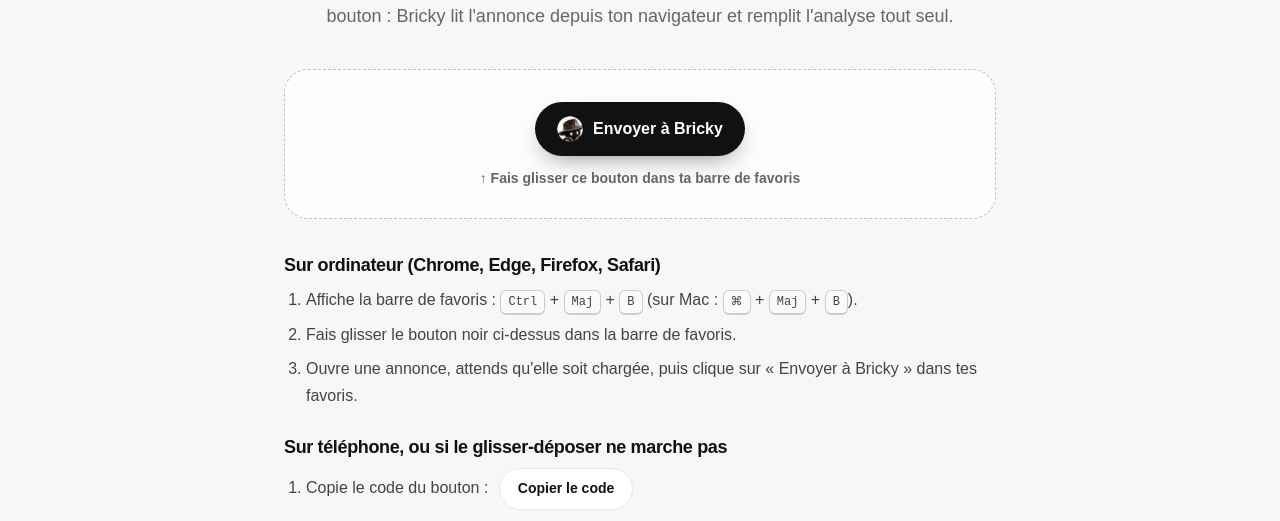
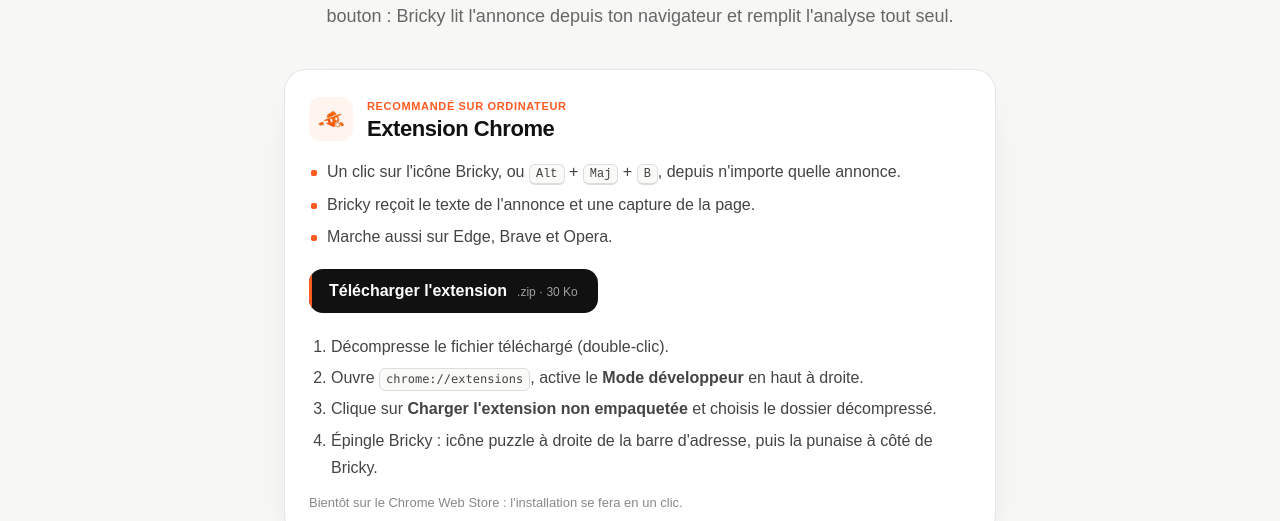
Before and after one commit to dreamsbuilding3-afk/BRICKY.AI, a Next.js app: page /bouton in a window 1280 px wide. Shown: the part 306-827 px from the top of the page. Built offline with nearby package versions, Linux system fonts and the light colour scheme; no server answers.

Commit message:
Page bouton : section extension Chrome

```diff
--- /dev/null
+++ b/app/bouton/extension.css
@@ -0,0 +1,24 @@
+.ext-card { margin: 36px auto 0; padding: 26px 24px; border: 1px solid rgba(17,17,17,.1); border-radius: 22px; background: #fff; box-shadow: 0 18px 40px -28px rgba(17,17,17,.35); }
+.ext-head { display: flex; align-items: center; gap: 14px; }
+.ext-head img { border-radius: 12px; background: #fff4ee; padding: 4px; }
+.ext-head h2 { margin: 2px 0 0; font-size: 22px; letter-spacing: -.02em; }
+.ext-tag { display: inline-block; font-size: 11px; font-weight: 700; letter-spacing: .06em; text-transform: uppercase; color: #ff5a1f; }
+.ext-points { margin: 18px 0 0; padding: 0; list-style: none; display: grid; gap: 8px; color: #444; line-height: 1.5; }
+.ext-points li { padding-left: 18px; position: relative; }
+.ext-points li::before { content: ""; position: absolute; left: 2px; top: .62em; width: 6px; height: 6px; border-radius: 2px; background: #ff5a1f; }
+.ext-points kbd, .ext-steps code { display: inline-block; padding: 0 6px; border: 1px solid #ddd; border-bottom-width: 2px; border-radius: 6px; font-size: 12px; background: #fafaf8; }
+.ext-steps code { border-bottom-width: 1px; font-family: ui-monospace, Menlo, monospace; }
+.ext-download { display: inline-flex; align-items: baseline; gap: 10px; margin-top: 20px; padding: 13px 20px; border-radius: 14px; background: #111; color: #fff; font-weight: 700; text-decoration: none; position: relative; overflow: hidden; transition: transform .15s ease; }
+.ext-download::before { content: ""; position: absolute; inset: 0 auto 0 0; width: 3px; background: #ff5a1f; }
+.ext-download:hover { transform: translateY(-1px); }
+.ext-download span { font-weight: 500; font-size: 12px; opacity: .6; }
+.ext-steps { margin: 20px 0 0; padding-left: 22px; color: #444; line-height: 1.7; }
+.ext-steps li { margin-bottom: 4px; }
+.ext-soon { margin: 14px 0 0; font-size: 13px; color: #888; }
+.ext-or { margin: 30px 0 0; text-align: center; font-size: 13px; color: #999; text-transform: uppercase; letter-spacing: .08em; }
+[data-theme="dark"] .ext-card { background: rgba(255,255,255,.04); border-color: rgba(255,255,255,.12); box-shadow: none; }
+[data-theme="dark"] .ext-points, [data-theme="dark"] .ext-steps { color: #bbb; }
+[data-theme="dark"] .ext-points kbd, [data-theme="dark"] .ext-steps code { background: #1a1a1a; border-color: #444; color: #eee; }
+[data-theme="dark"] .ext-download { background: #f3f3f3; color: #111; }
+[data-theme="dark"] .ext-head img { background: rgba(255,90,31,.12); }
+@media (max-width: 720px) { .ext-card { padding: 20px 16px; } }
--- a/app/bouton/page.tsx
+++ b/app/bouton/page.tsx
@@ -4,6 +4,7 @@ import { useEffect, useRef, useState } from "react";
 import { supabase } from "../../lib/supabase/client";
 import { AppNav } from "../../components/AppNav";
 import { buildBookmarklet } from "../../lib/brickyImport";
+import "./extension.css";
 
 // Page d'installation du bouton « Envoyer à Bricky » (favori / bookmarklet).
 export default function BoutonPage() {
@@ -42,6 +43,34 @@ export default function BoutonPage() {
             navigateur et remplit l'analyse tout seul.
           </p>
         </div>
+
+        <div className="ext-card">
+          <div className="ext-head">
+            <img src="/icon-192.png" alt="" width="44" height="44" />
+            <div>
+              <span className="ext-tag">Recommandé sur ordinateur</span>
+              <h2>Extension Chrome</h2>
+            </div>
+          </div>
+          <ul className="ext-points">
+            <li>Un clic sur l'icône Bricky, ou <kbd>Alt</kbd> + <kbd>Maj</kbd> + <kbd>B</kbd>, depuis n'importe quelle annonce.</li>
+            <li>Bricky reçoit le texte de l'annonce et une capture de la page.</li>
+            <li>Marche aussi sur Edge, Brave et Opera.</li>
+          </ul>
+          <a className="ext-download" href="/bricky-extension.zip" download>
+            Télécharger l'extension
+            <span>.zip · 30 Ko</span>
+          </a>
+          <ol className="ext-steps">
+            <li>Décompresse le fichier téléchargé (double-clic).</li>
+            <li>Ouvre <code>chrome://extensions</code>, active le <strong>Mode développeur</strong> en haut à droite.</li>
+            <li>Clique sur <strong>Charger l'extension non empaquetée</strong> et choisis le dossier décompressé.</li>
+            <li>Épingle Bricky : icône puzzle à droite de la barre d'adresse, puis la punaise à côté de Bricky.</li>
+          </ol>
+          <p className="ext-soon">Bientôt sur le Chrome Web Store : l'installation se fera en un clic.</p>
+        </div>
+
+        <p className="ext-or">ou, sans rien installer</p>
 
         <div className="bouton-card">
           <a
```
